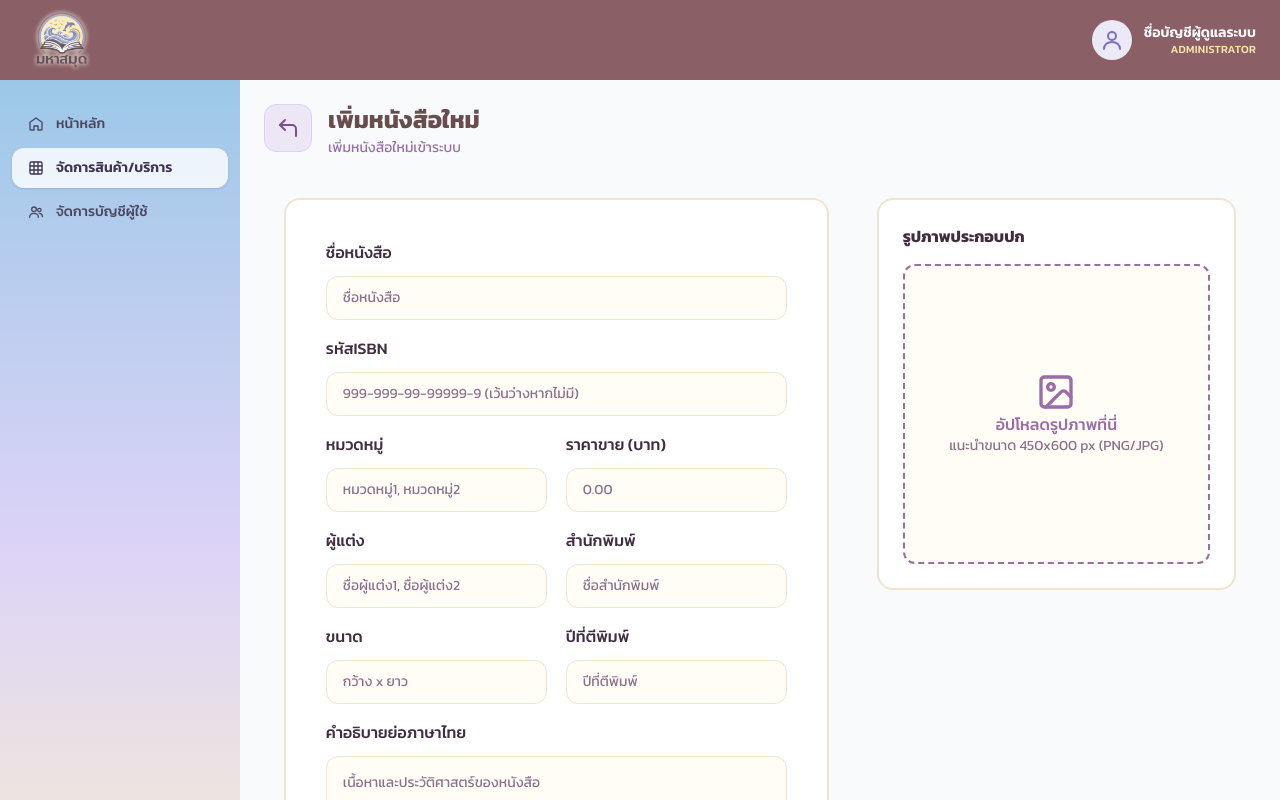
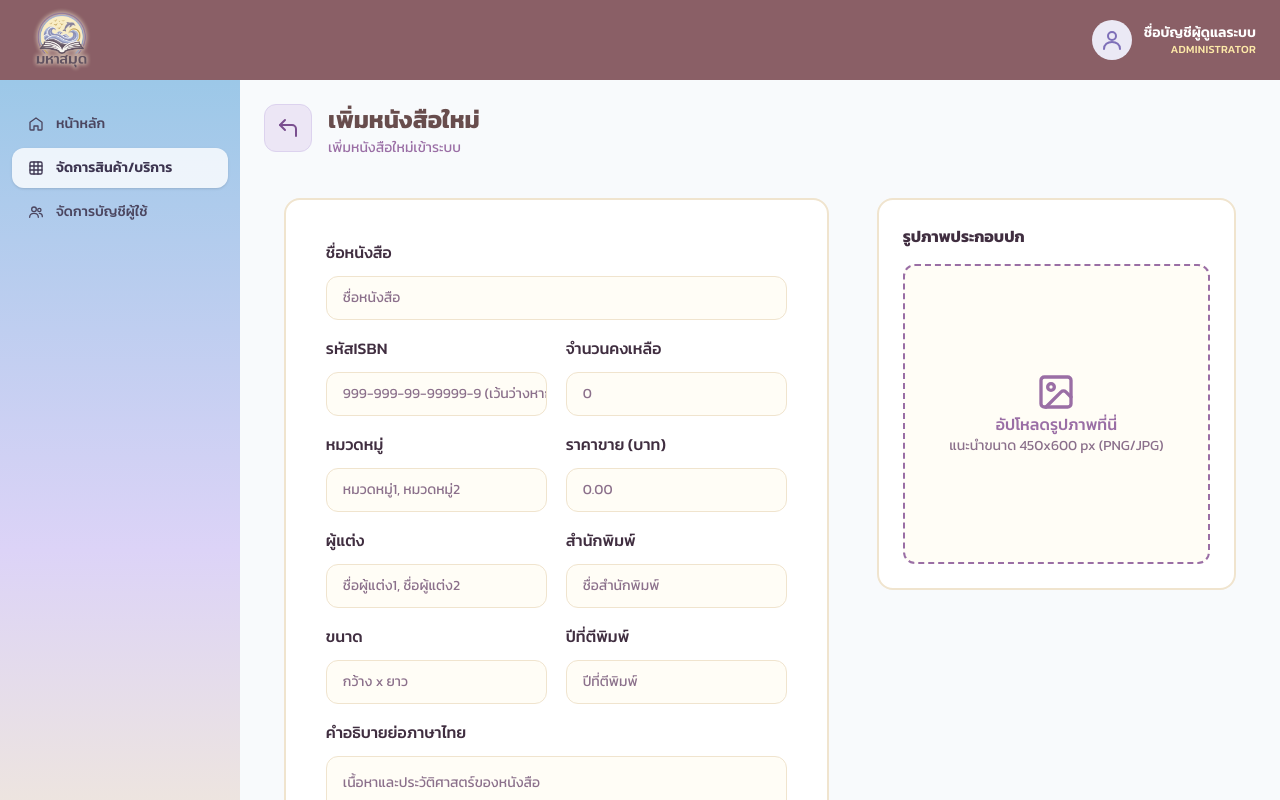
Before and after one commit to Yourhomenow/ITDS242_BookShop, a React (Vite) app in the folder frontend-test/: page /bookCreate in a window 1280 px wide. Shown: the top 800 px of the page. Built offline with nearby package versions, Linux system fonts and the light colour scheme.

Commit message:
fix: add quantity to bookCreate

```diff
--- a/frontend-test/src/features/bookManagement/bookCreate.jsx
+++ b/frontend-test/src/features/bookManagement/bookCreate.jsx
@@ -77,7 +77,7 @@ export function BookCreate(){
             const formatData = (data, picture) => ({
                 book:{
                     name: data.name,
-                    quantity: 0,
+                    quantity: Math.floor(Number(data.quantity)),
                     price: Number(data.price),
                     size: data.size,
                     isbnCode: data.isbnCode || null,
@@ -150,8 +150,9 @@ export function BookCreate(){
                                 />
                             </div>
 
-                            {/* ISBN */}
-                            <div className="flex flex-col w-full gap-2">
+                            {/* ISBN/ Quantity */}
+                            <div className="flex flex-wrap w-full gap-[4%]">
+                                <div className="flex flex-col w-[48%] min-w-[150px] gap-2">
                                     <label className="font-medium text-[#402E40] pb-1">รหัสISBN</label>
                                     <input
                                         id="ISBN" type="text" placeholder="999-999-99-99999-9 (เว้นว่างหากไม่มี)"
@@ -161,6 +162,18 @@ export function BookCreate(){
                                             placeholder:text-[#8B708B] focus:border-plum focus:ring-2 focus:ring-plum/20"
                                     />
                                 </div>
+                                <div className="flex flex-col w-[48%] min-w-[150px] gap-2">
+                                    <label className="font-medium text-[#402E40] pb-1">จำนวนคงเหลือ</label>
+                                    <input
+                                        id="quantity" type="number" step="1" placeholder="0"
+                                        name="quantity" required
+                                        className="h-11 w-full rounded-xl
+                                            border border-[#F0E4CE] bg-[#FFFDF6] pl-4 text-sm outline-none
+                                            placeholder:text-[#8B708B] focus:border-plum focus:ring-2 focus:ring-plum/20"
+                                    />
+                                </div>
+                            </div>
+
 
                             {/* Category/ Price */}
                             <div className="flex flex-wrap w-full gap-[4%]">
```
Lines whose indentation alone changed are shown as unchanged.
